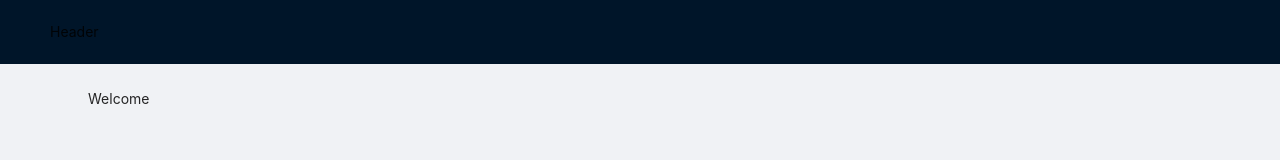
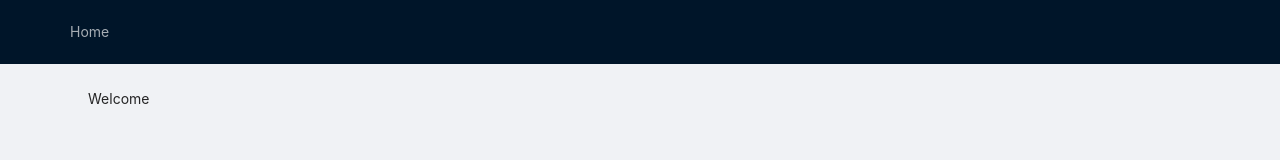
Before and after one commit to JustinLokHinWu/Personal-Site-Frontend, a React (Create React App) app: page / in a window 1280 px wide. Shown: the top 160 px of the page. Built offline with nearby package versions, Linux system fonts and the light colour scheme.

Commit message:
Added header

```diff
--- a/src/App.js
+++ b/src/App.js
@@ -3,7 +3,7 @@ import { BrowserRouter as Router, Route } from 'react-router-dom'
 import { Layout } from 'antd'
 import 'antd/dist/antd.css';
 import ModelDemo from './components/ModelDemo'
-// import Footer from './components/Footer'
+import HeaderMenu from './components/HeaderMenu';
 
 const { Header, Content, Footer } = Layout;
 
@@ -11,7 +11,7 @@ function App() {
   return (
     <Layout style={{ 'minHeight': '100vh'}}>
       <Header>
-        <p>Header</p>
+        <HeaderMenu />
       </Header>
       <Content className="site-layout" style={{ padding: '0 5%' }}>
         <div className="site-layout-background" style={{ padding: 24, minHeight: 380 }}>
--- /dev/null
+++ b/src/components/HeaderMenu.js
@@ -0,0 +1,18 @@
+import { Menu } from 'antd'
+
+const HeaderMenu = () => {
+    return (
+        <Menu
+            theme='dark'
+            mode='horizontal'
+        >
+            <Menu.Item>
+                <a href="/" rel="noopener noreferrer">
+                    Home
+                </a>
+            </Menu.Item>
+        </Menu>
+    )
+}
+
+export default HeaderMenu
```
